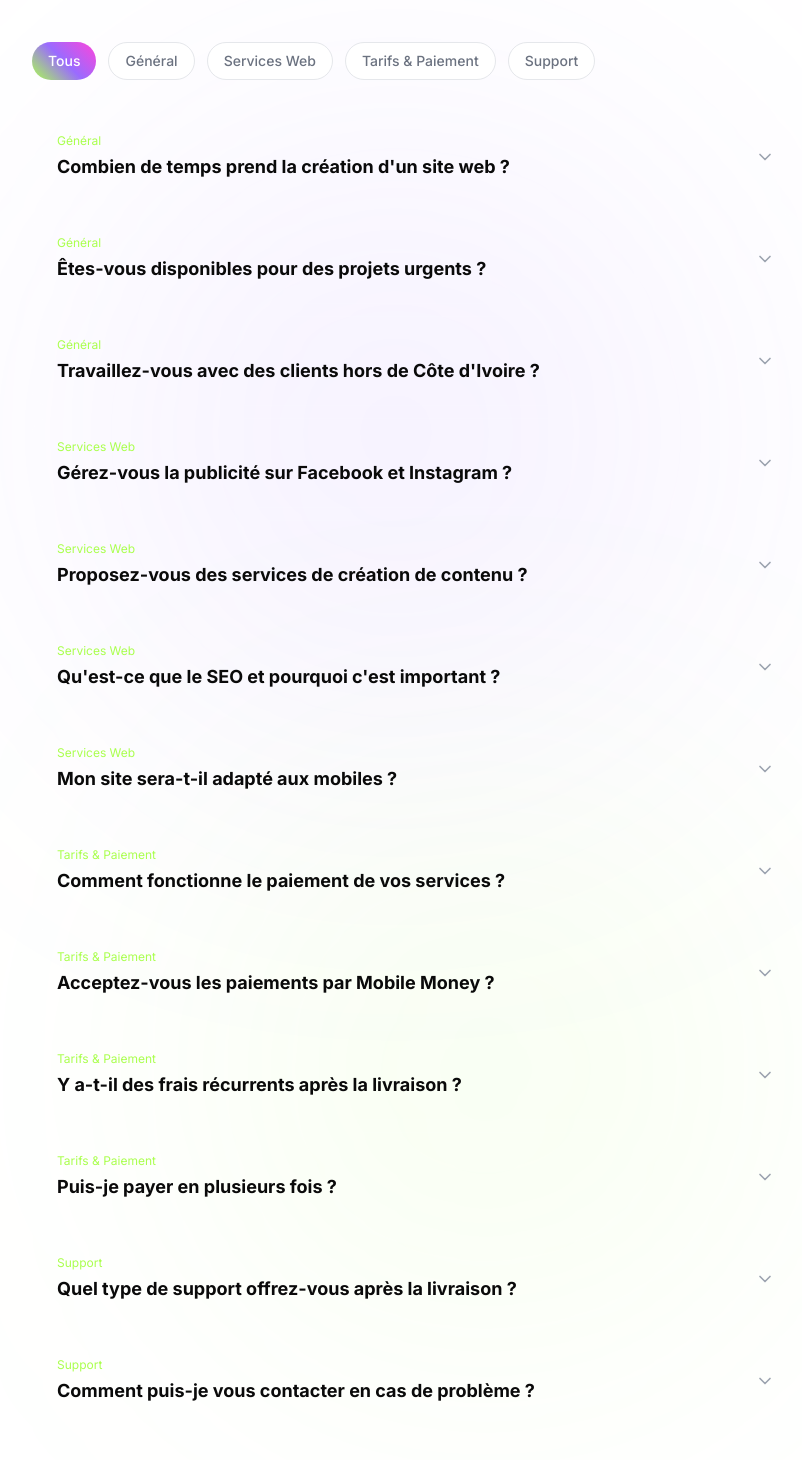
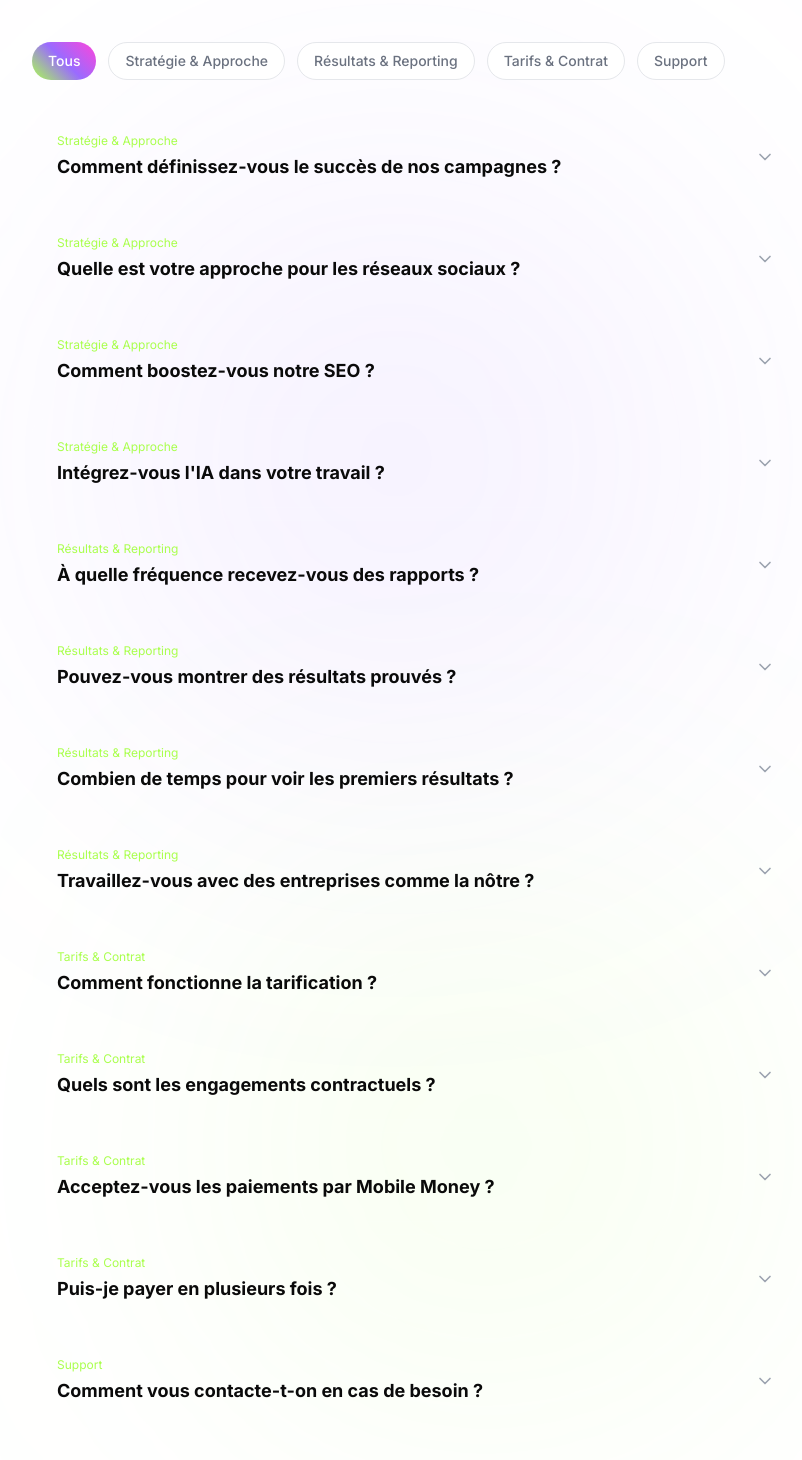
Before and after one commit to neweradigitaleagency-tech/Neda-Website, a React (Vite) app: page /faq in a window 1280 px wide. Shown: the part 460-1920 px from the top of the page, without its empty margins (224-1026 px from the left). Built offline with nearby package versions, Linux system fonts and the light colour scheme.

Commit message:
fix: scroll to top on route change, update FAQ for digital marketing agency

```diff
--- a/src/components/FAQSection.tsx
+++ b/src/components/FAQSection.tsx
@@ -4,28 +4,28 @@ import { Plus, Minus, CheckCircle } from 'lucide-react';
 
 const faqs = [
   {
-    question: 'Combien de temps dure l\'essai gratuit?',
-    answer: 'Notre essai gratuit dure 7 jours complets. Vous avez accès à toutes les fonctionnalités Premium sans restriction. Aucune carte de crédit requise pour commencer.',
+    question: 'Comment définissez-vous le succès de nos campagnes ?',
+    answer: 'Nous définissons le succès selon vos objectifs métier. Nous suivons des KPIs concrets : ROAS, coût par acquisition, taux de conversion et volume de leads. Nous reportons sur ce qui compte pour votre business, pas des métriques vanity.',
   },
   {
-    question: 'Puis-je changer de plan à tout moment?',
-    answer: 'Oui, vous pouvez passer à un plan supérieur ou inférieur à tout moment. Les changements prennent effet immédiatement et les prix sont ajustés au pro-rata.',
+    question: 'Quelle est votre approche réseaux sociaux ?',
+    answer: 'Chaque stratégie est unique et adaptée à votre audience et vos objectifs. Nous créons du contenu original, analysons les performances et optimisons en continu pour maximiser l\'engagement et les conversions.',
   },
   {
-    question: 'Quels modes de paiement acceptez-vous?',
-    answer: 'Nous acceptons toutes les cartes de crédit principales (Visa, Mastercard, American Express), PayPal, et les virements bancaires pour les entreprises.',
+    question: 'Combien de temps pour voir les résultats ?',
+    answer: 'Pour les ads paid : 1-2 semaines. Pour le SEO et croissance organique : 3-6 mois. Nous définissons toujours des attentes réalistes dès le départ.',
   },
   {
-    question: 'Mes données sont-elles sécurisées?',
-    answer: 'Absolument. Nous utilisons un chiffrement de bout en bout (TLS 1.3) et toutes vos données sont stockées sur des serveurs sécurisés conformes RGPD.',
+    question: 'Travaillez-vous avec des empresas comme la nôtre ?',
+    answer: 'Nous avons de l\'expérience dans divers secteurs. Notre expertise marketing nous permet de ramp up rapidement même sans expérience directe dans votre industrie.',
   },
   {
-    question: 'Offrez-vous un support technique?',
-    answer: 'Oui, notre équipe de support est disponible 24/7 par email et chat. Les clients Standard et Premium bénéficient d\'un support prioritaire.',
+    question: 'À quelle fréquence recevons-nous des rapports ?',
+    answer: 'Rapport mensuel avec réunion de suivi. Les rapports incluent performances vs objectifs, points clés et prochaines étapes. Vous avez accès à un dashboard temps réel.',
   },
   {
-    question: 'Puis-je annuler mon abonnement?',
-    answer: 'Vous pouvez annuler à tout moment depuis votre tableau de bord. Votre accès reste actif jusqu\'à la fin de la période payée.',
+    question: 'Comment vous contacte-t-on ?',
+    answer: 'WhatsApp, email ou téléphone. Réponse sous 24h. Les clients Premium ont support prioritaire.',
   },
 ];
 
--- a/src/components/Layout.tsx
+++ b/src/components/Layout.tsx
@@ -25,6 +25,7 @@ export default function Layout({ children }: { children: React.ReactNode }) {
 
   useEffect(() => {
     setIsMobileMenuOpen(false);
+    window.scrollTo(0, 0);
   }, [location]);
 
   useEffect(() => {
--- a/src/pages/FAQ.tsx
+++ b/src/pages/FAQ.tsx
@@ -4,61 +4,65 @@ import { ChevronDown, Search } from 'lucide-react';
 
 const faqs = [
   {
-    category: 'Général',
+    category: 'Stratégie & Approche',
     questions: [
       {
-        q: 'Combien de temps prend la création d\'un site web ?',
-        a: 'La durée dépend de la complexité du projet. Un site vitrine classique prend généralement 2 à 4 semaines, tandis qu\'un site e-commerce ou sur-mesure peut nécessiter 6 à 12 semaines. Nous vous fournirons un calendrier précis lors du démarrage.'
+        q: 'Comment définissez-vous le succès de nos campagnes ?',
+        a: 'Nous définissons le succès selon vos objectifs métier spécifiques. Nous suivons des KPIs concrets : return on ad spend (ROAS), coût par acquisition (CPA), taux de conversion, volume de leads et profit. Nous reportons sur ce qui compte vraiment pour votre business, pas sur des métriques vanity.'
       },
       {
-        q: 'Êtes-vous disponibles pour des projets urgents ?',
-        a: 'Oui, nous acceptons parfois des projets urgents avec des délais压缩és. Des frais supplémentaires peuvent s\'appliquer selon la charge de travail. Contactez-nous pour discuter de votre timeline.'
+        q: 'Quelle est votre approche pour les réseaux sociaux ?',
+        a: 'Nous ne proposons pas de solution cookie-cutter. Chaque stratégie est adaptée à votre audience, votre secteur et vos objectifs. Nous créons du contenu original, analysons les performances et optimisons en continu pour maximiser l\'engagement et les conversions.'
       },
       {
-        q: 'Travaillez-vous avec des clients hors de Côte d\'Ivoire ?',
-        a: 'Absolument ! Nous avons l\'habitude de travailler à distance avec des clients en Afrique et à l\'international. Nous utilisons des outils de collaboration efficaces pour garantir une communication fluide.'
+        q: 'Comment boostez-vous notre SEO ?',
+        a: 'Nous combinons SEO technique et contenu de qualité. Nous optimisons votre site, créons du contenu optimisé pour les moteurs de recherche, et construisons des backlinks éthiques. Nous adaptons notre stratégie aux dernières mises à jour Google.'
+      },
+      {
+        q: 'Intégrez-vous l\'IA dans votre travail ?',
+        a: 'Nous utilisons l\'IA comme outil d\'assistance, mais la stratégie et les creativas sont toujours humaines. Cela nous permet d\'être efficaces tout en garantissant un contenu authentique qui résonne avec votre audience.'
       },
     ]
   },
   {
-    category: 'Services Web',
+    category: 'Résultats & Reporting',
     questions: [
       {
-        q: 'Gérez-vous la publicité sur Facebook et Instagram ?',
-        a: 'Oui, nous créons, gérons et optimisons vos campagnes publicitaires sur les réseaux sociaux pour maximiser votre retour sur investissement (ROI) et atteindre votre cible. Nous fournissons des rapports mensuels détaillés.'
+        q: 'À quelle fréquence recevez-vous des rapports ?',
+        a: 'Nous fournissons un rapport mensuel avec une réunion de suivi en direct. Les rapports incluent : performances vs objectifs, points clés découverts, et prochaines étapes recommandées. Vous avez accès à un dashboard en temps réel.'
       },
       {
-        q: 'Proposez-vous des services de création de contenu ?',
-        a: 'Absolument ! Notre équipe produit des visuels, des vidéos (Reels, TikTok), et rédige des textes engageants pour animer vos réseaux sociaux et votre site web. Le contenu est toujours adapté à votre audience.'
+        q: 'Pouvez-vous montrer des résultats prouvés ?',
+        a: 'Absolument. Nous fournissons des case studies vérifiables avec des métriques réelles pour des entreprises similaires à la vôtre. Nous pouvons vous mettre en contact avec des clients existants pour des témoignages directs.'
       },
       {
-        q: 'Qu\'est-ce que le SEO et pourquoi c\'est important ?',
-        a: 'Le SEO (Search Engine Optimization) améliore votre visibilité sur Google. Plus vous êtes bien positionné, plus vous attirez de visiteurs qualifiés. Nous optimisons votre site technique, votre contenu et votre présence locale.'
+        q: 'Combien de temps pour voir les premiers résultats ?',
+        a: 'Cela dépend de votre package. Pour les ads paid, les premiers résultats apparaissent en 1-2 semaines. Pour le SEO et la croissance organique, comptez 3-6 mois pour des résultats significatifs. Nous définissons des attente réalistes dès le départ.'
       },
       {
-        q: 'Mon site sera-t-il adapté aux mobiles ?',
-        a: 'Oui, tous nos sites sont 100% responsive et optimisés pour smartphones et tablettes. C\'est devenu indispensable car plus de 70% du trafic web provient des appareils mobiles.'
+        q: 'Travaillez-vous avec des entreprises comme la nôtre ?',
+        a: 'Nous avons de l\'expérience dans divers secteurs en Afrique de l\'Ouest. Même si nous n\'avez pas travaillé spécifiquement dans votre industrie, notre expertise marketing nous permet de ramp up rapidement. Nous expliquons toujours comment nous adaptons notre approche.'
       },
     ]
   },
   {
-    category: 'Tarifs & Paiement',
+    category: 'Tarifs & Contrat',
     questions: [
       {
-        q: 'Comment fonctionne le paiement de vos services ?',
-        a: 'Nous demandons généralement un acompte de 50% au début du projet, et le solde à la livraison. Pour la gestion mensuelle (réseaux sociaux), le paiement s\'effectue en début de mois.'
+        q: 'Comment fonctionne la tarification ?',
+        a: 'Nous proposons une tarification transparente. Il n\'y a pas de frais cachés. Nous proposons des packs mensuels (gestion réseaux sociaux, ads, seo) et des projets ponctuels (création site, brand identity). Tout est détaillé dans le devis.'
+      },
+      {
+        q: 'Quels sont les engagements contractuels ?',
+        a: 'Nous proposons du month-to-month pour maximum de flexibilité. Pas de contrat locker sur 12 mois. Vous pouvez arrêter à tout moment avec un préavis de 30 jours. Nous privilégions une relation partenaire, pas un engagement forcé.'
       },
       {
         q: 'Acceptez-vous les paiements par Mobile Money ?',
-        a: 'Oui ! Nous acceptons Orange Money, MTN Money et Wave. Nous facilitons les transactions pour tous nos clients ivoiriens.'
-      },
-      {
-        q: 'Y a-t-il des frais récurrents après la livraison ?',
-        a: 'Les frais récurrents sont optionnels : hébergement, maintenance, mises à jour. Vous n\'êtes jamais obligé de prendre ces services, mais ils sont recommandés pour garder votre site sécurisé et performant.'
+        a: 'Oui ! Nous acceptons Orange Money, MTN Money et Wave pour faciliter les transactions avec nos clients ivoiriens.'
       },
       {
         q: 'Puis-je payer en plusieurs fois ?',
-        a: 'Oui, nous proposons le paiement en 2 à 3 fois sans frais pour les projets supérieurs à 200k FCFA. Discutons de ce qui vous convient.'
+        a: 'Oui, nous proposons le paiement en 2 à 3 fois sans frais pour les projets supérieurs à 200k FCA. Discutons de ce qui vous convient.'
       },
     ]
   },
@@ -66,12 +70,12 @@ const faqs = [
     category: 'Support',
     questions: [
       {
-        q: 'Quel type de support offrez-vous après la livraison ?',
-        a: 'Selon le pack choisi, vous bénéficiez de 1 à 3 mois de support gratuit. Après cela, vous pouvez opter pour un contrat de maintenance mensuel pour toute assistance technique.'
+        q: 'Comment vous contacte-t-on en cas de besoin ?',
+        a: 'Vous pouvez nous contacter par WhatsApp, email ou téléphone. Nous répondons généralement sous 24h. Les clients Premium ont accès à notre support prioritaire.'
       },
       {
-        q: 'Comment puis-je vous contacter en cas de problème ?',
-        a: 'Vous pouvez nous contacter par WhatsApp, email ou téléphone. Nous répondons généralement sous 24h. Les clients Premium ont accès à notre support prioritaire 24/7.'
+        q: 'Qui sera notre interlocuteur dédié ?',
+        a: 'Vous avez un account manager dédiée qui connaît votre dossier. Vous avez un contact direct, pas un système de ticket anonymes. Nous répondons rapidement à vos questions.'
       },
     ]
   }
```
